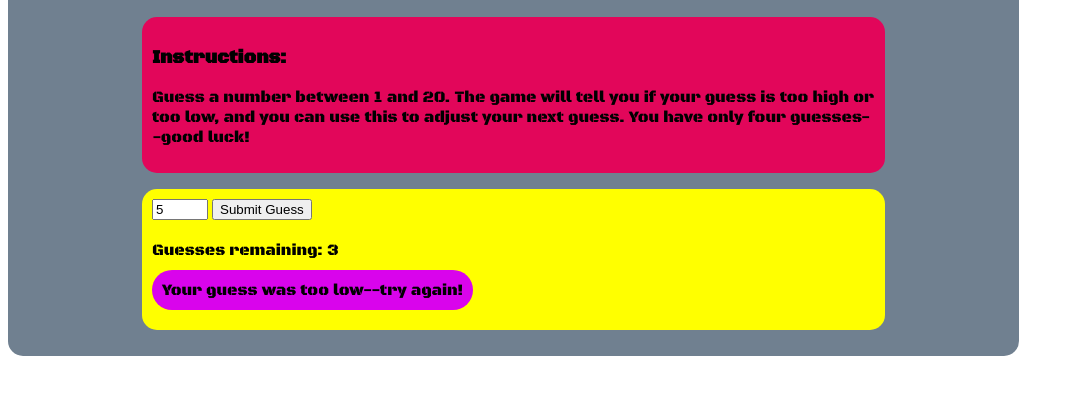
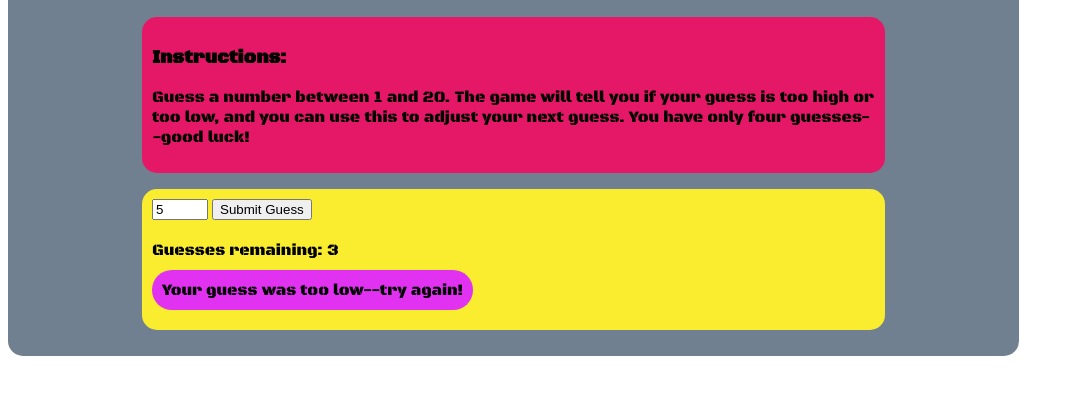
Before and after one commit to dpcairns/buggy-about-me-quiz, a plain HTML site: page index.html in a window 1280 px wide. Both pictures are taken after typing "5" into the empty fields and a click on the button "Submit Guess". Shown: the part 134-528 px from the top of the page, without its empty margins (0-1074 px from the left). Drawn offline with Linux system fonts and the light colour scheme.

Commit message:
finalize style

```diff
--- a/main.css
+++ b/main.css
@@ -7,8 +7,6 @@ header {
 }
 
 main {
-    /* color: white; */
-    /* background-image: image('alexander-popov-3InMDrsuYrk-unsplash.jpg'); */
     font-family: 'Black Ops One', cursive;
     max-width: 80%;
     border-radius: 15px;
@@ -19,15 +17,28 @@ main {
 
 #instructions {
     max-width: 75%;
-    background-color: rgb(226, 6, 90);
+    font-size: 12px;
+    background-color: rgb(228, 24, 102);
     border-radius: 15px;
     padding: 10px;
     margin-left: 12.5%;
 }
 
+@media (min-width:800px) {
+    #instructions {
+      font-size: 14px;
+    }
+  }
+
+  @media (min-width:1000px) {
+    #instructions {
+      font-size: 16px;
+    }
+  }
+
 #game {
     max-width: 75%;
-    background-color: yellow;
+    background-color: rgb(250, 236, 46);
     border-radius: 15px;
     padding: 10px;
     margin-left: 12.5%;
@@ -35,7 +46,7 @@ main {
 
 #numRel {
     max-width: 70%;
-    background-color: rgb(217, 4, 236);
+    background-color: rgb(226, 50, 241);
     font-size: 16px;
     border-radius: 20px;
     padding: 10px;
@@ -43,7 +54,7 @@ main {
 
 #winLose {
     max-width: 70%;
-    background-color: rgb(255, 94, 0);
+    background-color: rgb(253, 107, 22);
     font-size: 16px;
     border-radius: 20px;
     padding: 10px;
```
